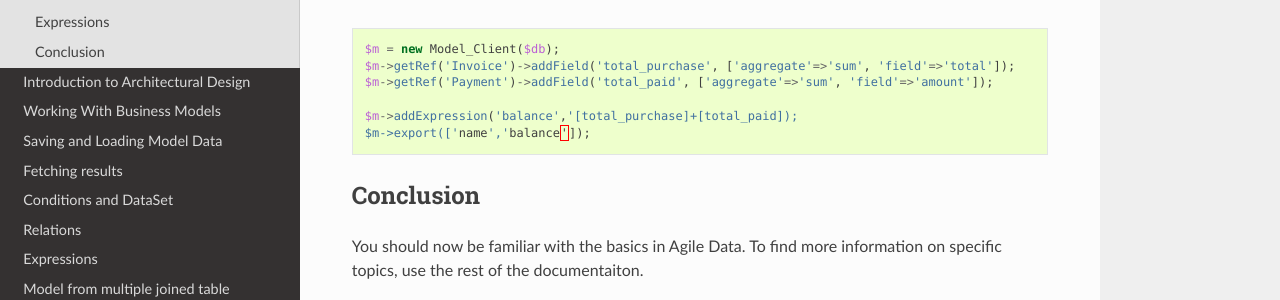
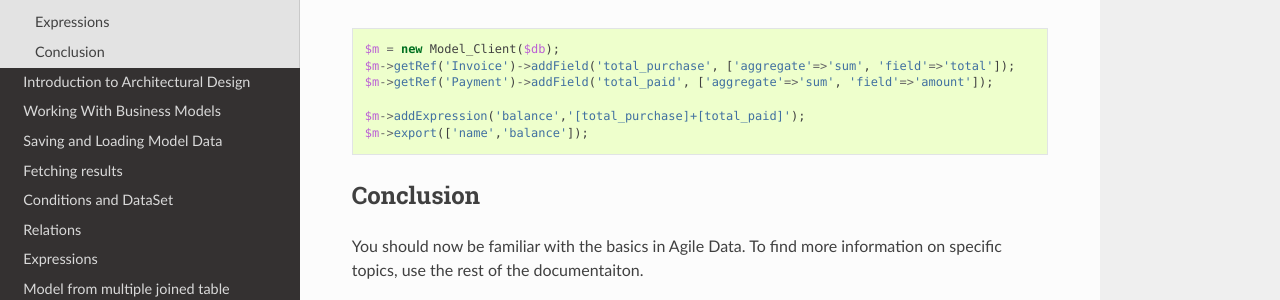
Before and after one commit to atk4/data, a Sphinx documentation site: the page built from docs/quickstart.rst, in a window 1280 px wide and 900 px high, scrolled down 12252 px. Shown: the part 332-632 px from the top of the window. Built offline with Sphinx 7.4.7 and the Read the Docs theme 2.0.0, drawn with Linux system fonts in a browser that asks for light colours; pages that are not in the unit, such as notebooks, are missing from menus; cross-references to code outside the pages are shown as plain code.

Commit message:
Missed '

```diff
--- a/docs/quickstart.rst
+++ b/docs/quickstart.rst
@@ -594,7 +594,7 @@ if you're stuck with SQL you can use free-form pattern-based expressions::
     $m->getRef('Invoice')->addField('total_purchase', ['aggregate'=>'sum', 'field'=>'total']);
     $m->getRef('Payment')->addField('total_paid', ['aggregate'=>'sum', 'field'=>'amount']);
 
-    $m->addExpression('balance','[total_purchase]+[total_paid]);
+    $m->addExpression('balance','[total_purchase]+[total_paid]');
     $m->export(['name','balance']);
 
 
```
